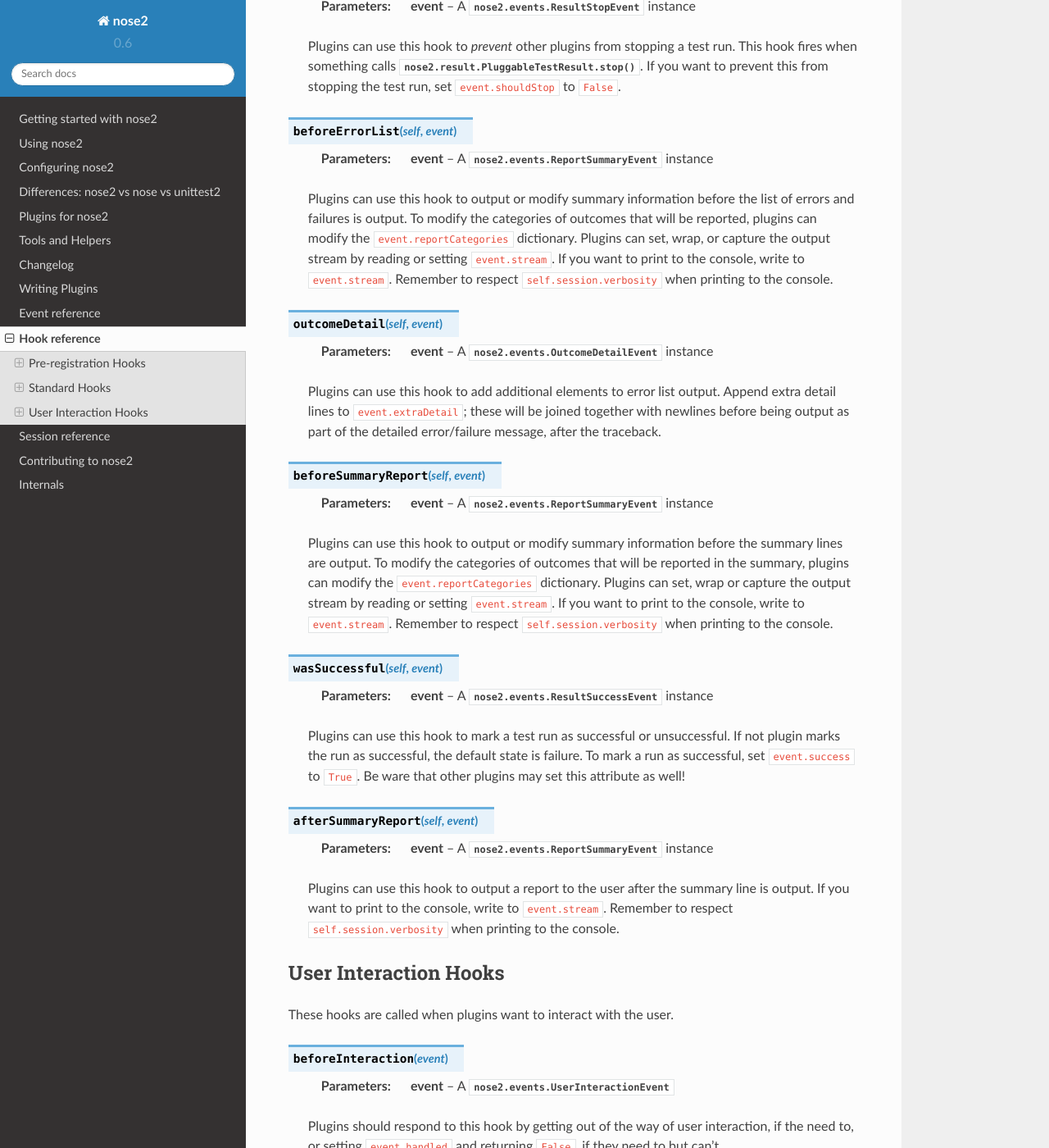
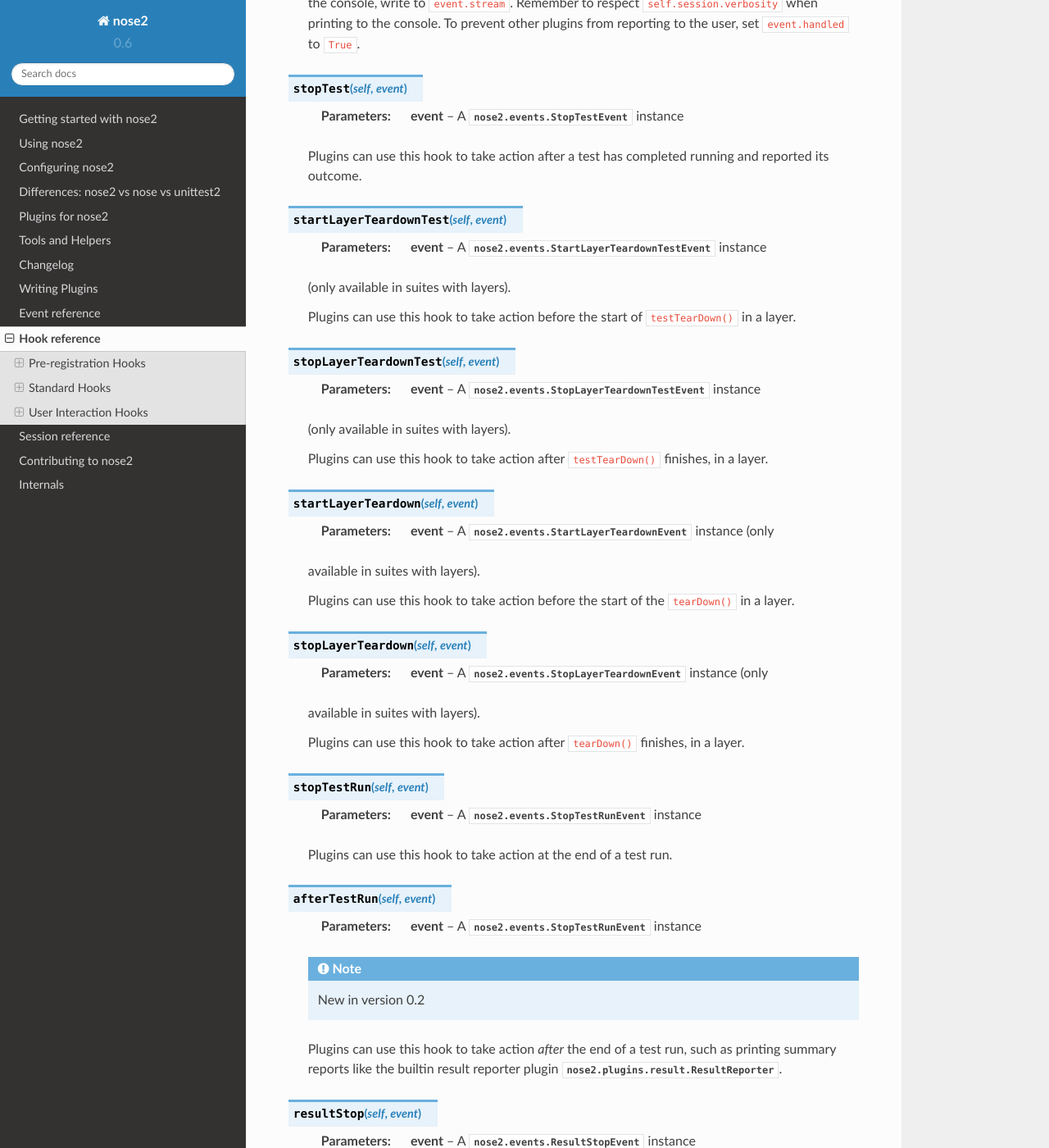
Before and after one commit to nose-devs/nose2, a Sphinx documentation site: the page built from docs/dev/hook_reference.rst, in a window 1280 px wide and 1400 px high, scrolled down 6166 px. Shown: the whole window at 82% size. Built offline with Sphinx 7.4.7 and the Read the Docs theme 2.0.0, drawn with Linux system fonts in a browser that asks for light colours; pages that are not in the unit, such as notebooks, are missing from menus; some of the changed text lies outside the part shown.

Commit message:
doc: document layer hooks

```diff
--- a/docs/dev/hook_reference.rst
+++ b/docs/dev/hook_reference.rst
@@ -166,6 +166,38 @@
    To prevent the test executor from running at all, set
    ``event.handled`` to ``True``.
 
+.. function :: startLayerSetup(self, event)
+
+   :param event: A :class:`nose2.events.StartLayerSetupEvent` instance (only
+   available in suites with layers).
+
+   Plugins can use this hook to take action before the start of the ``setUp``
+   in a layer.
+
+.. function :: stopLayerSetup(self, event)
+
+   :param event: A :class:`nose2.events.StopLayerSetupEvent` instance (only
+   available in suites with layers).
+
+   Plugins can use this hook to take action after ``setUp`` finishes, in a
+   layer.
+
+.. function :: startLayerSetupTest(self, event)
+
+   :param event: A :class:`nose2.events.StartLayerSetupTestEvent` instance
+   (only available in suites with layers).
+
+   Plugins can use this hook to take action before the start of ``testSetUp``
+   in a layer.
+
+.. function :: stopLayerSetupTest(self, event)
+
+   :param event: A :class:`nose2.events.StopLayerSetupTestEvent` instance (only
+   available in suites with layers).
+
+   Plugins can use this hook to take action after ``testSetUp`` finishes, in a
+   layer.
+
 .. function :: startTest(self, event)
 
    :param event: A :class:`nose2.events.StartTestEvent` instance
@@ -286,6 +318,38 @@
    Plugins can use this hook to take action after a test has completed
    running and reported its outcome.
 
+.. function :: startLayerTeardownTest(self, event)
+
+   :param event: A :class:`nose2.events.StartLayerTeardownTestEvent` instance
+   (only available in suites with layers).
+
+   Plugins can use this hook to take action before the start of
+   ``testTearDown()`` in a layer.
+
+.. function :: stopLayerTeardownTest(self, event)
+
+   :param event: A :class:`nose2.events.StopLayerTeardownTestEvent` instance
+   (only available in suites with layers).
+
+   Plugins can use this hook to take action after ``testTearDown()`` finishes,
+   in a layer.
+
+.. function :: startLayerTeardown(self, event)
+
+   :param event: A :class:`nose2.events.StartLayerTeardownEvent` instance (only
+   available in suites with layers).
+
+   Plugins can use this hook to take action before the start of the
+   ``tearDown()`` in a layer.
+
+.. function :: stopLayerTeardown(self, event)
+
+   :param event: A :class:`nose2.events.StopLayerTeardownEvent` instance (only
+   available in suites with layers).
+
+   Plugins can use this hook to take action after ``tearDown()`` finishes, in a
+   layer.
+
 .. function :: stopTestRun(self, event)
 
    :param event: A :class:`nose2.events.StopTestRunEvent` instance
```
Also changed, not shown: docs/plugins/layers.rst (+44 -42 lines).
